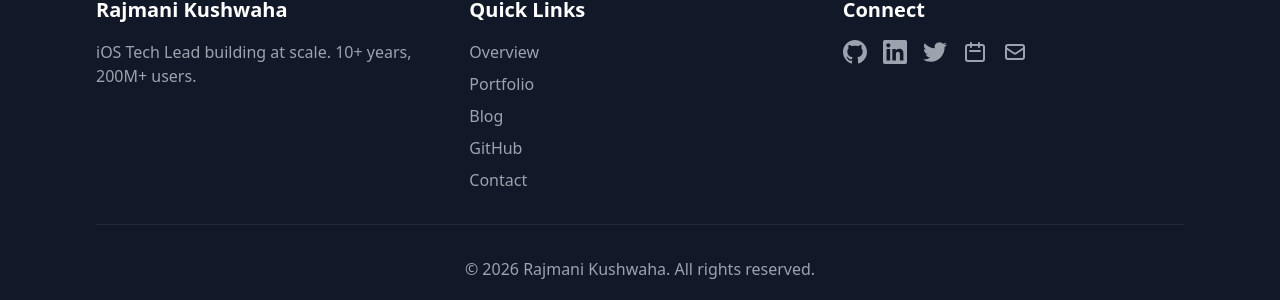
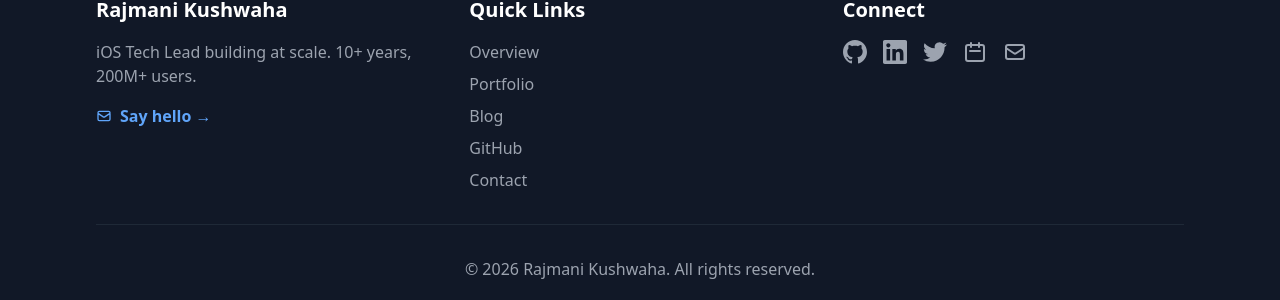
Before and after one commit to rajmanikush/rajmanikush.github.io, a Jekyll site: the page built from index.html, in a window 1280 px wide and 900 px high, scrolled down 4594 px. Shown: the part 571-871 px from the top of the window. Built offline with Jekyll 4.4.1, drawn with Linux system fonts in a browser that asks for light colours; nearby versions of some CDN libraries.

Commit message:
fix: make Get in Touch actionable and footer a real contact destination
- Resume banner 'Get in Touch' now opens mailto directly
- Footer About column has a prominent 'Say hello →' email link

Co-Authored-By: Claude Sonnet 4.6 <noreply@anthropic.com>

```diff
--- a/_includes/footer.html
+++ b/_includes/footer.html
@@ -6,7 +6,13 @@
 			<!-- About Column -->
 			<div>
 				<h3 class="text-xl font-bold mb-4">Rajmani Kushwaha</h3>
-				<p class="text-gray-400">iOS Tech Lead building at scale. 10+ years, 200M+ users.</p>
+				<p class="text-gray-400 mb-4">iOS Tech Lead building at scale. 10+ years, 200M+ users.</p>
+				<a href="mailto:rajmanikush@gmail.com" class="inline-flex items-center text-blue-400 hover:text-blue-300 font-semibold transition duration-200">
+					<svg class="w-4 h-4 mr-2" aria-hidden="true" fill="none" stroke="currentColor" viewBox="0 0 24 24">
+						<path stroke-linecap="round" stroke-linejoin="round" stroke-width="2" d="M3 8l7.89 5.26a2 2 0 002.22 0L21 8M5 19h14a2 2 0 002-2V7a2 2 0 00-2-2H5a2 2 0 00-2 2v10a2 2 0 002 2z"></path>
+					</svg>
+					Say hello →
+				</a>
 			</div>
 
 			<!-- Quick Links Column -->
--- a/_includes/resume.html
+++ b/_includes/resume.html
@@ -46,7 +46,7 @@
 				</svg>
 				Book a Mock Interview
 			</a>
-			<a href="#contact"
+			<a href="mailto:rajmanikush@gmail.com"
 			   class="inline-flex items-center px-8 py-3.5 bg-transparent text-white font-semibold rounded-lg border-2 border-white border-opacity-60 hover:bg-white hover:bg-opacity-10 hover:border-opacity-100 transform hover:scale-105 transition duration-300 text-base">
 				<svg class="w-5 h-5 mr-2" fill="none" stroke="currentColor" viewBox="0 0 24 24" aria-hidden="true">
 					<path stroke-linecap="round" stroke-linejoin="round" stroke-width="2" d="M3 8l7.89 5.26a2 2 0 002.22 0L21 8M5 19h14a2 2 0 002-2V7a2 2 0 00-2-2H5a2 2 0 00-2 2v10a2 2 0 002 2z"></path>
```
